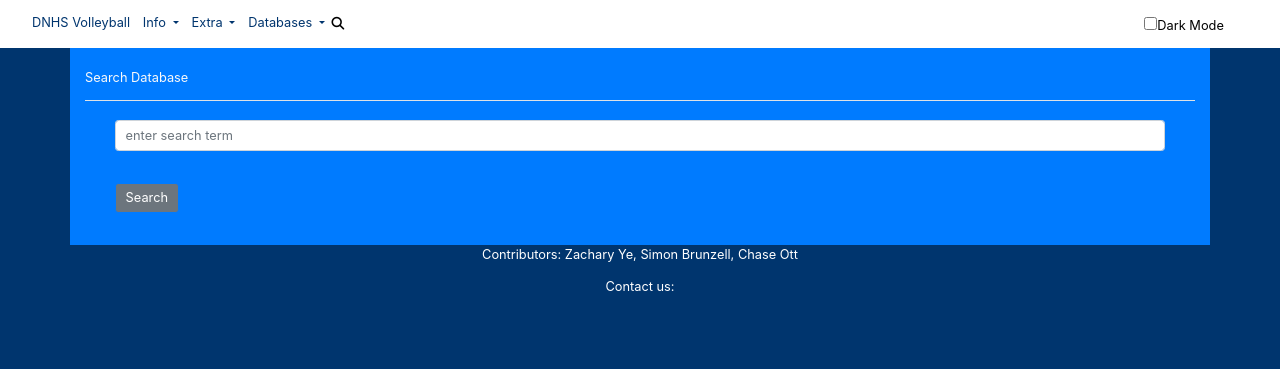
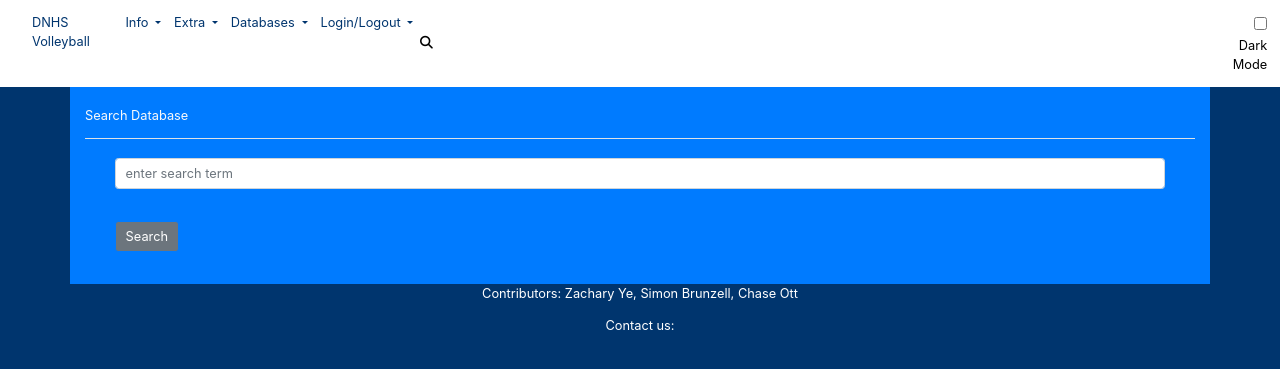
Before and after one commit to zachye111/no_idea2, a Flask app: page /crud/search/ in a window 1280 px wide. Shown: the top 369 px of the page. Run offline with Flask 2, Linux system fonts and the light colour scheme; some libraries are stand-ins or nearby versions.

Commit message:
Login finished

```diff
--- a/cruddy/app_crud.py
+++ b/cruddy/app_crud.py
@@ -20,6 +20,7 @@ app_crud = Blueprint('crud', __name__,
 
 # Default URL for Blueprint
 @app_crud.route('/')
+
 @login_required  # Flask-Login uses this decorator to restrict acess to logged in users
 def crud():
     """obtains all Users from table and loads Admin Form"""
@@ -130,3 +131,10 @@ def search_term():
     term = req['term']
     response = make_response(jsonify(users_ilike(term)), 200)
     return response
+
+
+@app_crud.route('/logout')
+@login_required
+def logout():
+    logout_user()
+    return redirect(url_for('index'))
--- a/templates/layouts/navbar.html
+++ b/templates/layouts/navbar.html
@@ -101,7 +101,8 @@ This HTML is setup as a fragment allowing it to be "included" by other HTML file
                                 <a class="dropdown-item" href="/Calendar">Calendar</a>
                             </div>
                         </li>
-                        </li>
+
+
                         <li class="nav-item dropdown">
                             <a class="nav-link dropdown-toggle" href="#" id="navbarStarters" style="color: #00356e" role="button" data-toggle="dropdown" aria-haspopup="true" aria-expanded="false">
                                 Databases
@@ -109,6 +110,15 @@ This HTML is setup as a fragment allowing it to be "included" by other HTML file
                             <div class="dropdown-menu" aria-labelledby="navbarDropdown">
                                 <a class="nav-link" href={{ url_for('crud.crud') }}>SQL Crud </a>
                                 <a class="nav-link" href={{ url_for('crud.search') }}>SQL Search</a>
+                            </div>
+                        </li>
+                        <li class="nav-item dropdown">
+                            <a class="nav-link dropdown-toggle" href="#" id="navbarStarters" style="color: #00356e" role="button" data-toggle="dropdown" aria-haspopup="true" aria-expanded="false">
+                                Login/Logout
+                            </a>
+                            <div class="dropdown-menu" aria-labelledby="navbarDropdown">
+                                <a class="nav-link" href={{ url_for('crud.crud_login') }}>Login </a>
+                                <a class="nav-link" href={{ url_for('crud.logout') }}>Logout</a>
                             </div>
                         </li>
                         <div style="display: flex; align-items: center" onclick="showSearch()">
```
